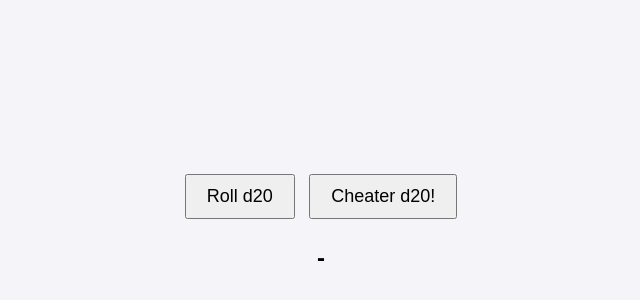
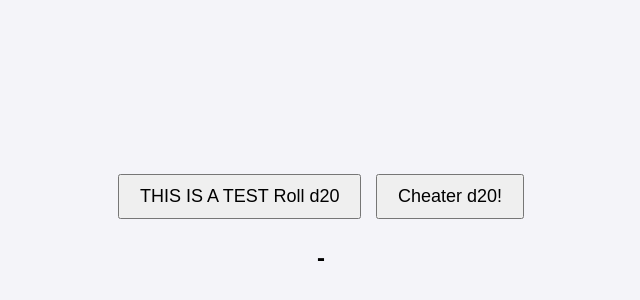
Before and after one commit to JCrozierACCU/test_web, a plain HTML site: page index.html in a window 1280 px wide. Shown: the part 188-488 px from the top of the page, without its empty margins (319-959 px from the left). Drawn offline with Linux system fonts and the light colour scheme.

Commit message:
Update index.html
Added a line to test my understanding of GitKraken

```diff
--- a/index.html
+++ b/index.html
@@ -31,7 +31,7 @@
 </head>
 <body>
   <div class="container">
-    <button onclick="rollD20()">Roll d20</button>
+    <button onclick="rollD20()">THIS IS A TEST Roll d20</button>
     <button onclick="cheaterD20()">Cheater d20!</button>
     <div id="result">-</div>
   </div>
```
